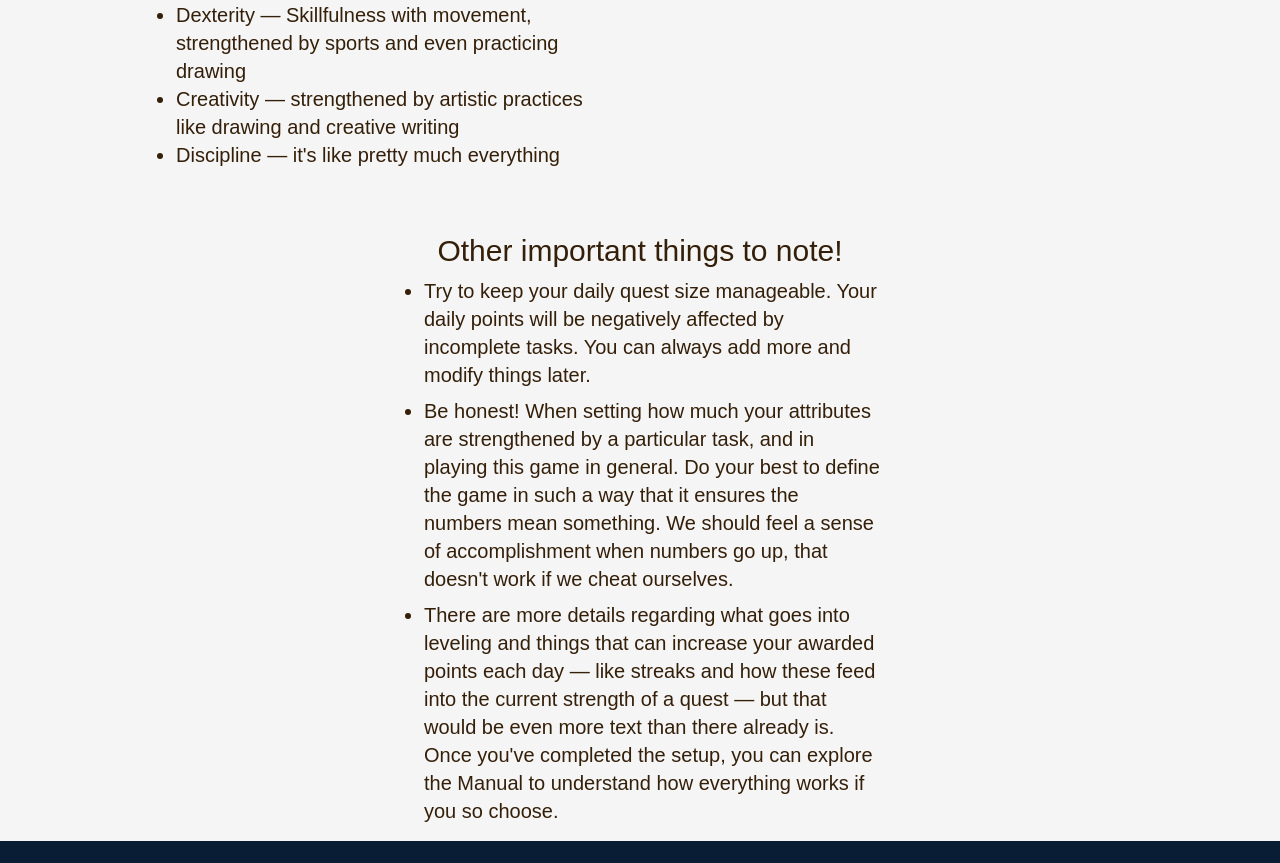
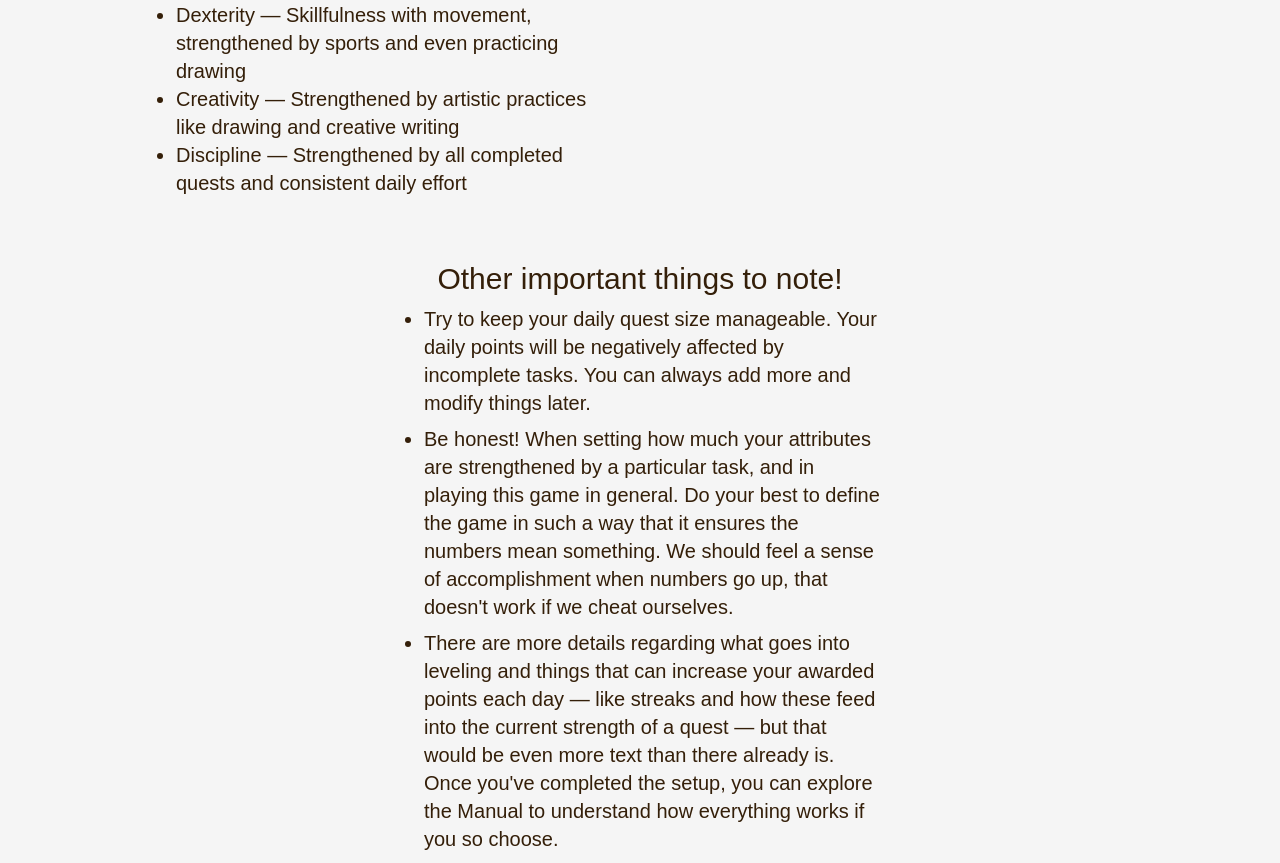
Before and after one commit to Daltraxx/life-rpg, a Next.js app: page /account-setup in a window 1280 px wide. Shown: the part 1099-1962 px from the top of the page. Built offline with nearby package versions, Linux system fonts and the light colour scheme; no server answers; the database is empty; a web font is replaced by a local one.

Commit message:
update copy

```diff
--- a/src/copy/account-creation/account-setup/intro.ts
+++ b/src/copy/account-creation/account-setup/intro.ts
@@ -38,8 +38,8 @@ const introCopy: IntroCopy = {
             "Intelligence — Intellectual pursuits and challenges, reading, etc.",
             "Fitness — Cardio and weight training",
             "Dexterity — Skillfulness with movement, strengthened by sports and even practicing drawing",
-            "Creativity — strengthened by artistic practices like drawing and creative writing",
-            "Discipline — it's like pretty much everything",
+            "Creativity — Strengthened by artistic practices like drawing and creative writing",
+            "Discipline — Strengthened by all completed quests and consistent daily effort",
           ],
         },
       ],
```
